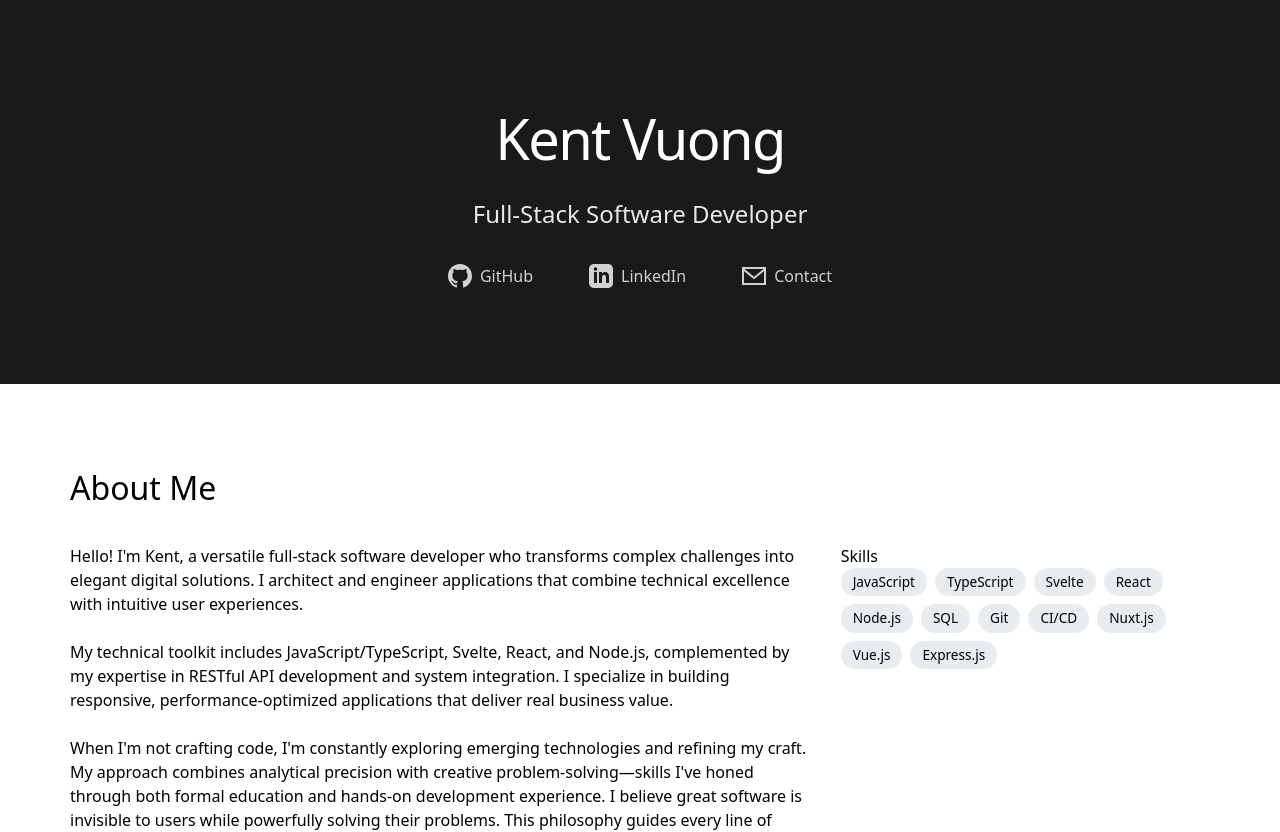
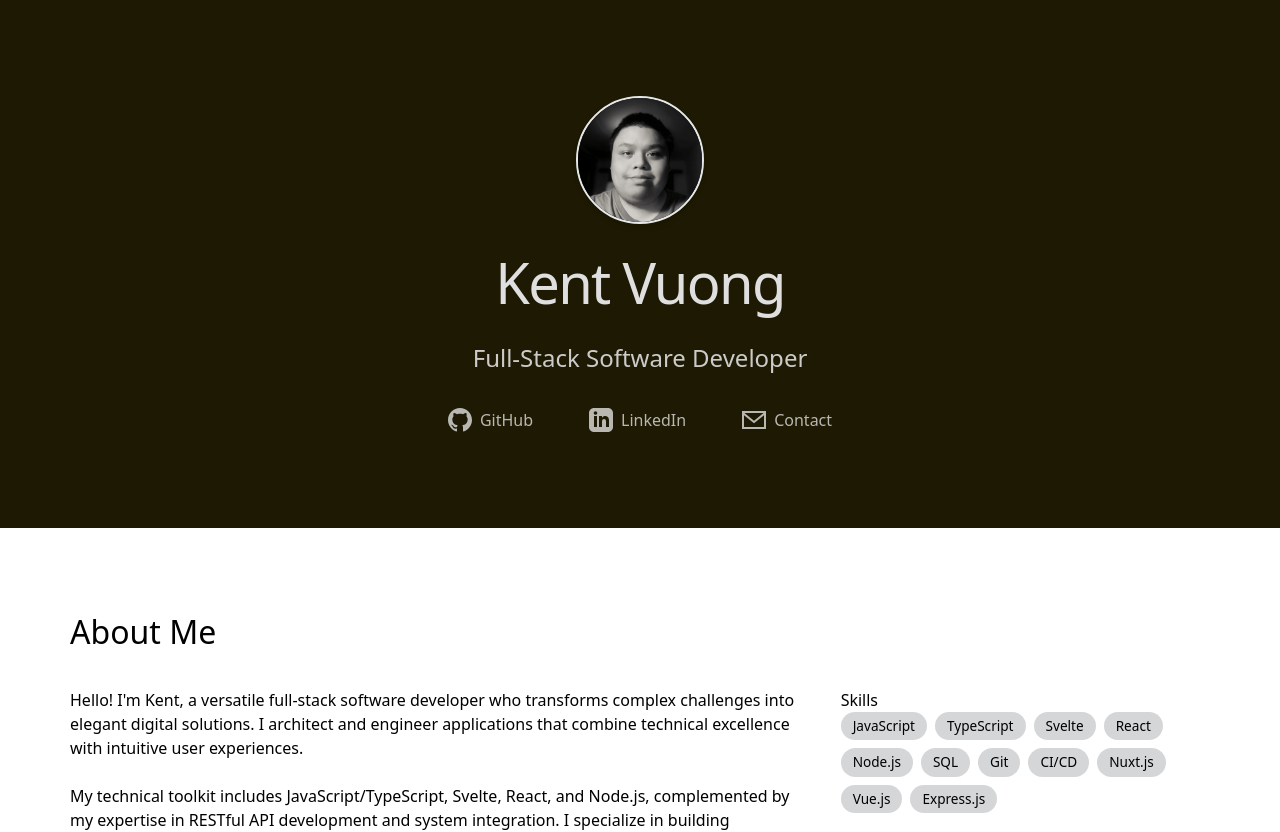
Before and after one commit to Mooshieblob1/ktvuong, a SvelteKit app: page / in a window 1280 px wide. Shown: the top 832 px of the page. Built offline with nearby package versions, Linux system fonts and the light colour scheme.

Commit message:
Refactor CSS styles and enhance header layout with profile image

```diff
--- a/src/app.css
+++ b/src/app.css
@@ -3,9 +3,19 @@
 
 :global(body) {
 	margin: 0;
-        font-family: 'Inter', -apple-system, BlinkMacSystemFont, 'Segoe UI', Roboto, Oxygen, Ubuntu, Cantarell, 'Open Sans', sans-serif;
+	font-family:
+		'Inter',
+		-apple-system,
+		BlinkMacSystemFont,
+		'Segoe UI',
+		Roboto,
+		Oxygen,
+		Ubuntu,
+		Cantarell,
+		'Open Sans',
+		sans-serif;
 	line-height: 1.6;
-        color: #333;
+	color: #1d1902;
 	background-color: #fafafa;
 }
 
@@ -16,8 +26,8 @@
 }
 
 header {
-        background-color: #1a1a1a;
-        color: white;
+	background-color: #1d1902;
+	color: rgb(223, 223, 223);
 	padding: 6rem 0;
 	text-align: center;
 }
@@ -54,7 +64,7 @@
 
 .section {
 	padding: 5rem 0;
-        border-bottom: 1px solid #eee;
+	border-bottom: 1px solid #9b9b9b;
 }
 
 .section h2 {
@@ -76,7 +86,7 @@
 }
 
 .skill-tags span {
-        background-color: #e9ecef;
+	background-color: #d4d6d8;
 	padding: 0.25rem 0.75rem;
 	border-radius: 50px;
 	font-size: 0.85rem;
@@ -93,7 +103,9 @@
 	border-radius: 8px;
 	overflow: hidden;
 	box-shadow: 0 4px 6px rgba(0, 0, 0, 0.1);
-        transition: transform 0.2s, box-shadow 0.2s;
+	transition:
+		transform 0.2s,
+		box-shadow 0.2s;
 }
 
 .project-card:hover {
@@ -143,7 +155,7 @@
 
 .contact-button {
 	display: inline-block;
-        background-color: #007bff;
+	background-color: #1d1902;
 	color: white;
 	padding: 0.75rem 2rem;
 	border-radius: 4px;
@@ -154,7 +166,8 @@
 }
 
 .contact-button:hover {
-        background-color: #0069d9;
+	background-color: #b1b1b1;
+	color: #1d1902;
 }
 
 footer {
@@ -176,3 +189,20 @@
 		font-size: 1.25rem;
 	}
 }
+.social-links {
+	display: flex;
+	gap: 1.5rem;
+	margin-top: 1rem;
+	justify-content: center;
+}
+.social-links a {
+	display: flex;
+	align-items: center;
+	gap: 0.5rem;
+	color: inherit;
+	text-decoration: none;
+	transition: opacity 0.2s;
+}
+.social-links a:hover {
+	opacity: 0.8;
+}
--- a/src/routes/+page.svelte
+++ b/src/routes/+page.svelte
@@ -31,7 +31,14 @@
 
 <header>
 	<div class="container">
-		<h1>Kent Vuong</h1>
+		<div class="flex flex-col items-center">
+			<img
+				src="/pfp.webp"
+				alt="Kent Vuong"
+				class="mb-4 h-32 w-32 rounded-full border-2 border-gray-200 object-cover shadow-md"
+			/>
+			<h1>Kent Vuong</h1>
+		</div>
 		<h2>Full-Stack Software Developer</h2>
 		<div class="social-links">
 			<a href="https://github.com/Mooshieblob1" target="_blank" rel="noopener noreferrer">
@@ -77,26 +84,6 @@
 				<span>Contact</span>
 			</a>
 		</div>
-
-		<style>
-			.social-links {
-				display: flex;
-				gap: 1.5rem;
-				margin-top: 1rem;
-				justify-content: center;
-			}
-			.social-links a {
-				display: flex;
-				align-items: center;
-				gap: 0.5rem;
-				color: inherit;
-				text-decoration: none;
-				transition: opacity 0.2s;
-			}
-			.social-links a:hover {
-				opacity: 0.8;
-			}
-		</style>
 	</div>
 </header>
 
```
Lines whose indentation alone changed are shown as unchanged.
